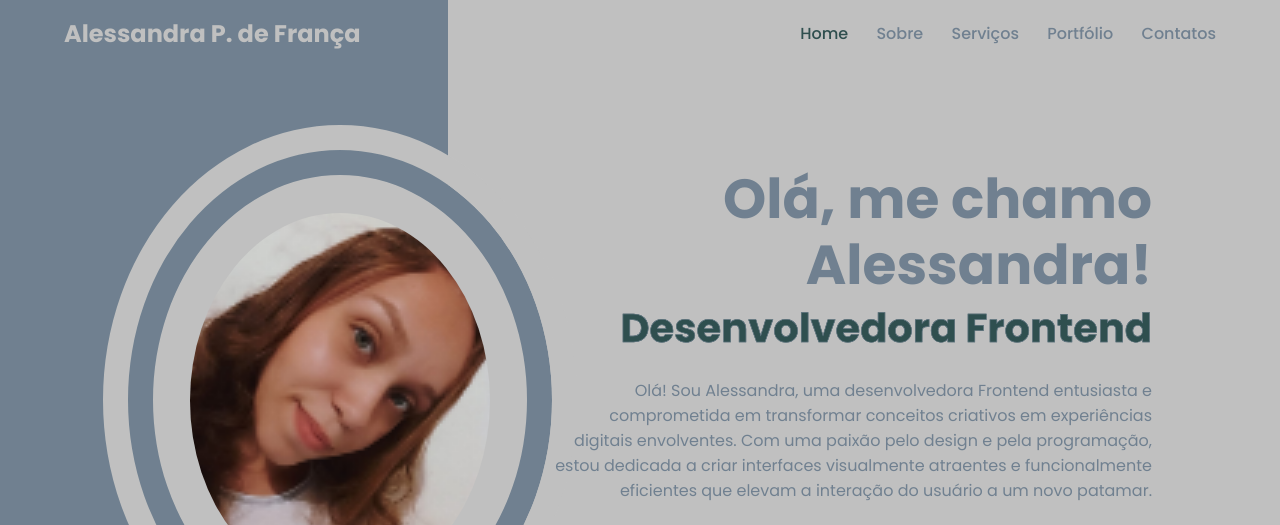
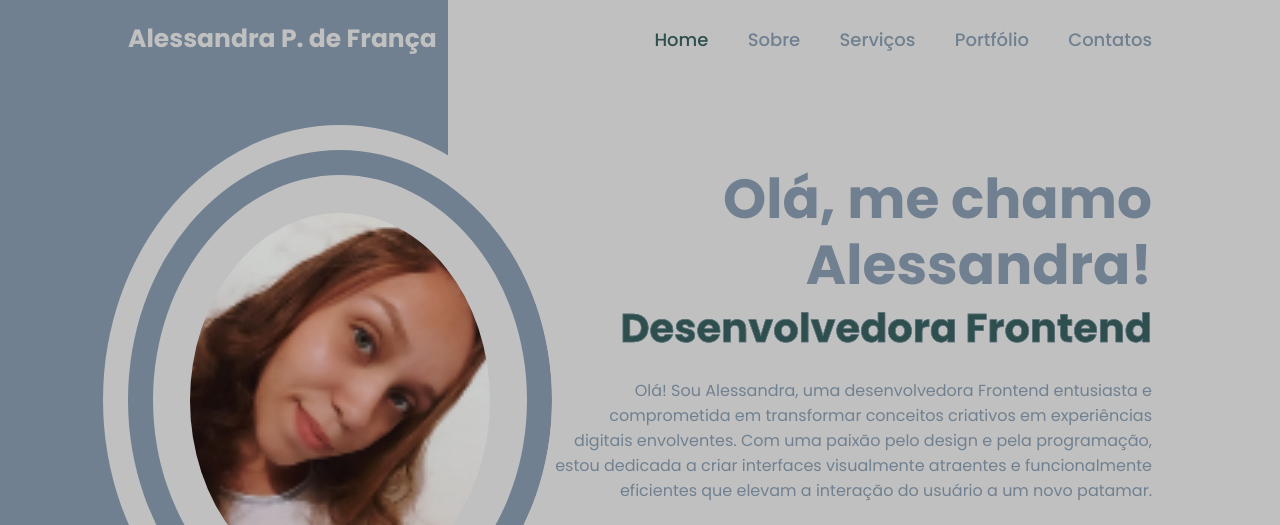
Before and after one commit to AlePereiras/AlePereiras.github.io, a plain HTML site: page index.html in a window 1280 px wide. Shown: the top 525 px of the page. Drawn offline with nearby package versions, Linux system fonts and the light colour scheme.

Commit message:
voltando

```diff
--- a/style.css
+++ b/style.css
@@ -12,7 +12,7 @@
   top: 0;
   left: 0;
   width: 100%;
-  padding: 1rem 5%;
+  padding: 20px 10%;
   background: transparent;
   display: flex;
   justify-content: space-between;
@@ -21,18 +21,18 @@
 }
 
 .logo {
-  font-size: 1.5rem;
+  font-size: 25px;
   color: #C0C0C0;
   text-decoration: none;
   font-weight: 700;
 }
 
 .navbar a {
-  font-size: 1rem;
+  font-size: 18px;
   color: #708090;
   text-decoration: none;
   font-weight: 500;
-  margin-left: 1.5rem;
+  margin-left: 35px;
   transition: .3s;
 }
 
```
